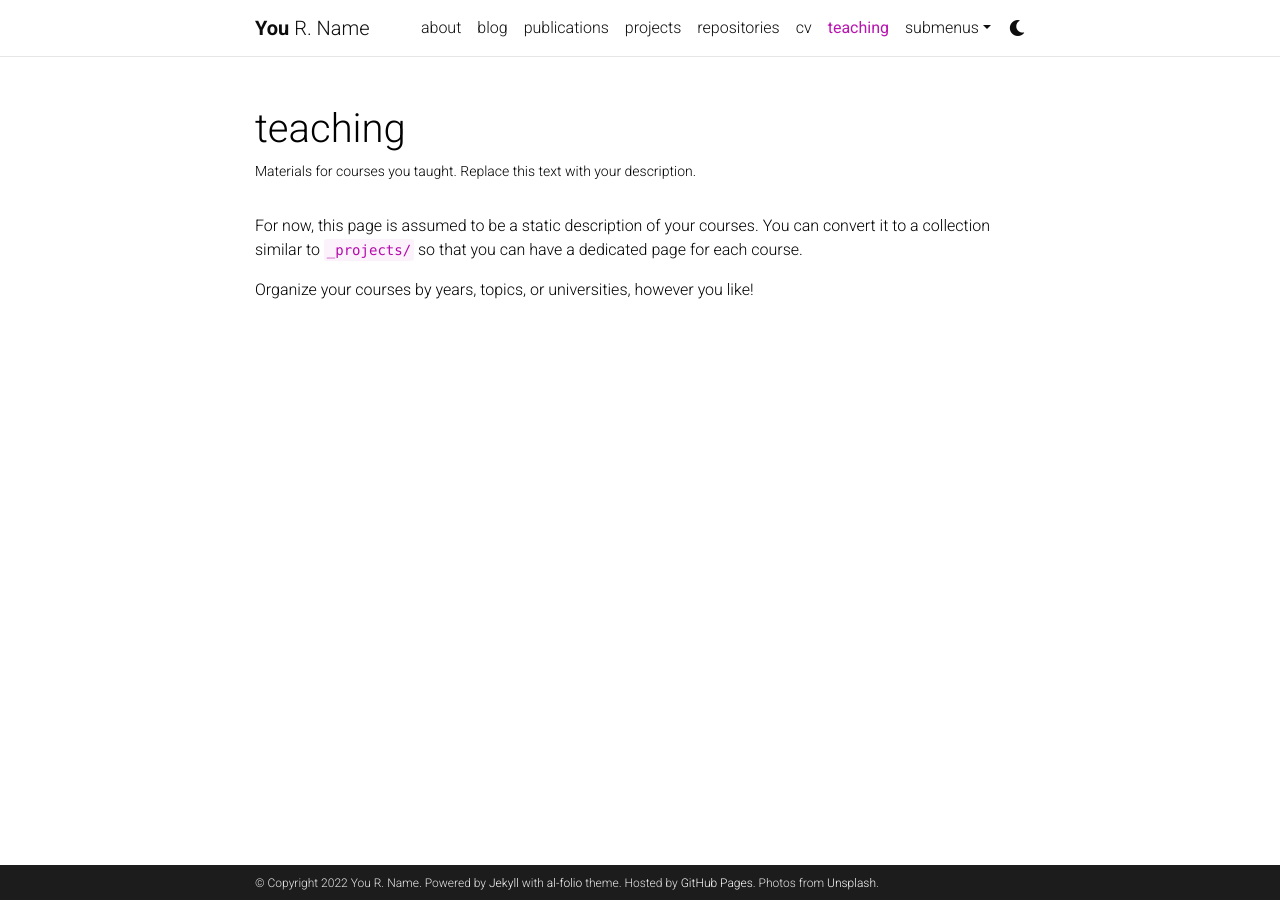
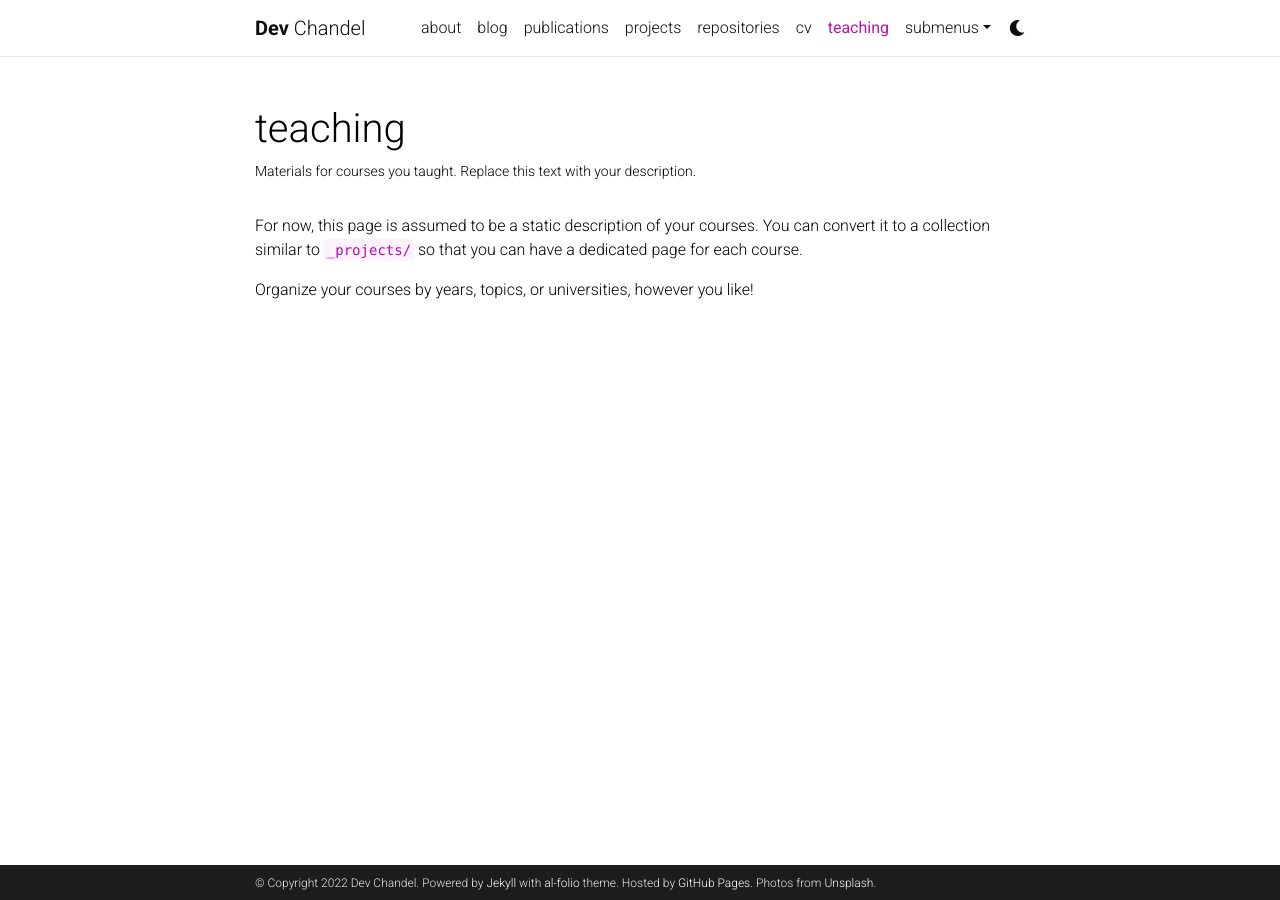
Before and after one commit to GoojDex/goojdex.github.io, a Jekyll site: the page built from _pages/teaching.md, in a window 1280 px wide. Built offline with Jekyll 4.4.1, drawn with Linux system fonts in a browser that asks for light colours; comment, search, counter and statistics services are not loaded; a style sheet for code colours, icons or effects is not loaded.

Commit message:
Update _config.yml

```diff
--- a/_config.yml
+++ b/_config.yml
@@ -3,10 +3,10 @@
 # -----------------------------------------------------------------------------
 
 title: blank # the website title (if blank, full name will be used instead)
-first_name: You
-middle_name: R.
-last_name: Name
-email: you@example.com
+first_name: Dev
+middle_name:
+last_name: Chandel
+email: dev@gmail.com
 description: > # the ">" symbol means to ignore newlines until "footer_text:"
   A simple, whitespace theme for academics. Based on [*folio](https://github.com/bogoli/-folio) design.
 footer_text: >
@@ -18,8 +18,8 @@ keywords: jekyll, jekyll-theme, academic-website, portfolio-website  # add your
 lang: en # the language of your site (for example: en, fr, cn, ru, etc.)
 icon: ⚛️  # the emoji used as the favicon (alternatively, provide image name in /assets/img/)
 
-url: https://alshedivat.github.io # the base hostname & protocol for your site
-baseurl: /al-folio # the subpath of your site, e.g. /blog/
+url: https://goojdex.github.io/ # the base hostname & protocol for your site
+baseurl:  # the subpath of your site, e.g. /blog/
 last_updated: false # set to true if you want to display last updated in the footer
 impressum_path:  # set to path to include impressum link in the footer, use the same path as permalink in a page, helps to conform with EU GDPR
 
@@ -126,7 +126,7 @@ pagination:
 # Follow instructions on https://giscus.app/ to setup for your repo to fill out
 # the information below.
 giscus:
-  repo: alshedivat/al-folio      # <your-github-user-name>/<your-github-repo-name>
+  repo: GoojDex      # <your-github-user-name>/<your-github-repo-name>
   repo_id: MDEwOlJlcG9zaXRvcnk2MDAyNDM2NQ==
   category: Comments             # name of the category under which discussions will be created
   category_id: DIC_kwDOA5PmLc4CTBt6
```
